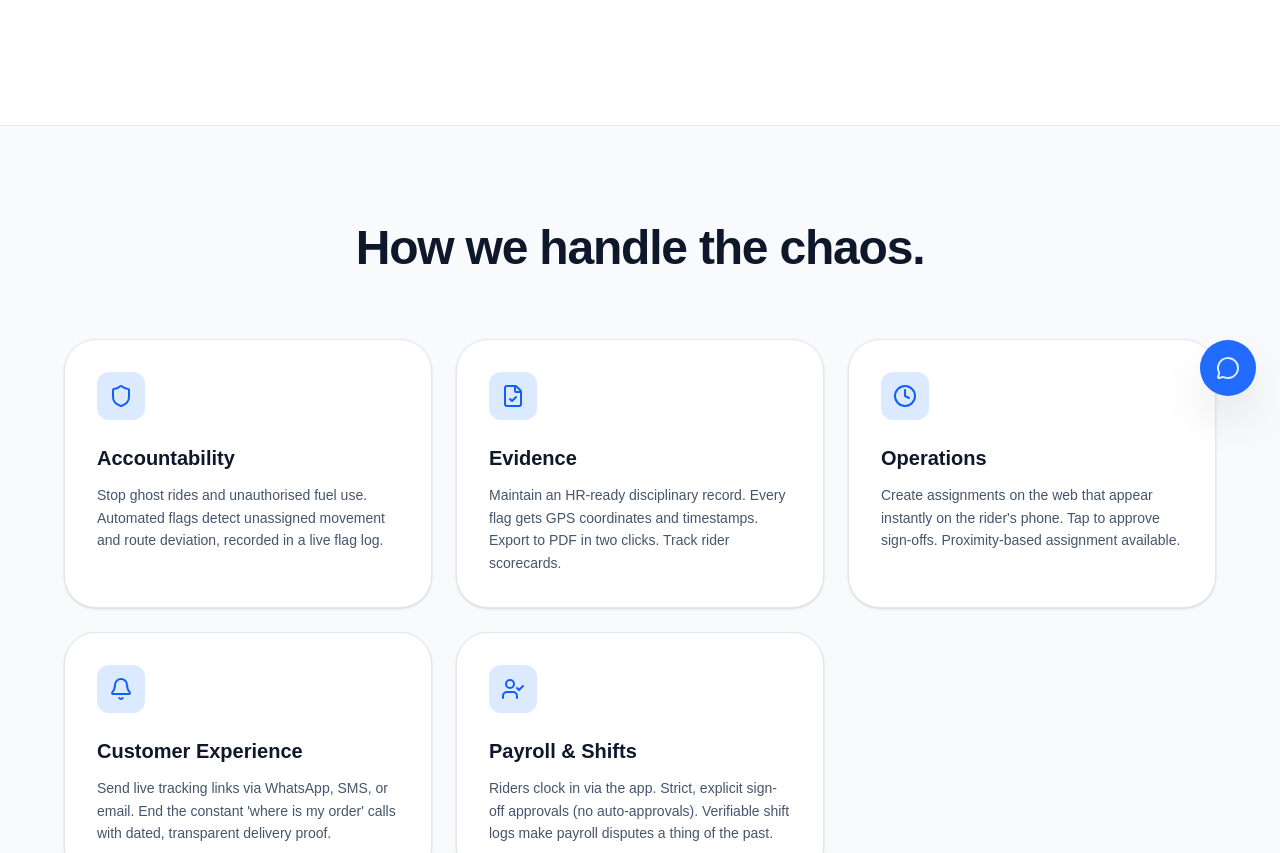
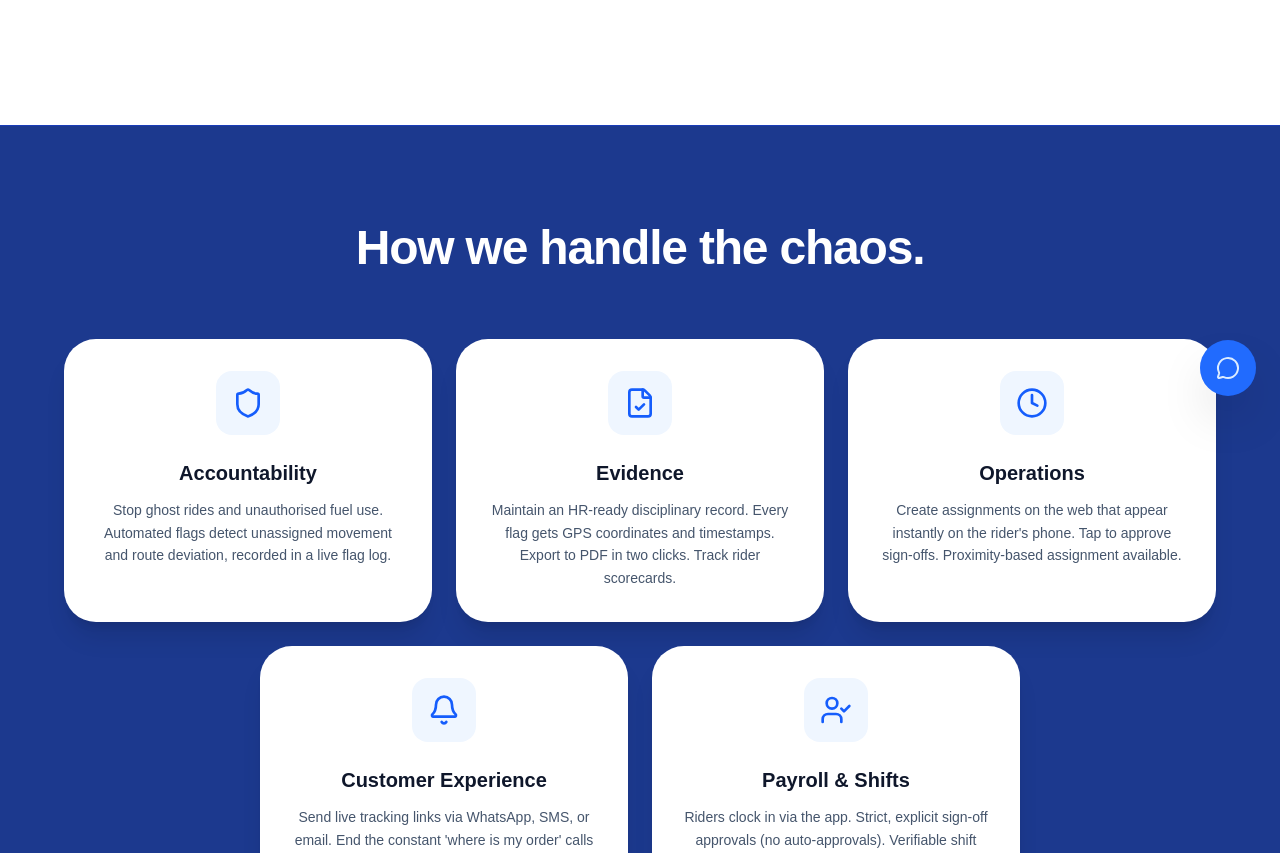
Before and after one commit to abrahamisaiah129/THRAXX, a Next.js app in the folder traxx-web/: page /solutions in a window 1280 px wide. Shown: the part 380-1233 px from the top of the page. Built offline with nearby package versions, Linux system fonts and the light colour scheme.

Commit message:
style: center chaos cards and update section to blue background

```diff
--- a/traxx-web/src/app/solutions/page.tsx
+++ b/traxx-web/src/app/solutions/page.tsx
@@ -55,18 +55,18 @@ export default function SolutionsPage() {
       </section>
 
       {/* 2. PROBLEM TABS (CARDS) */}
-      <section className="py-24 px-6 bg-slate-50 dark:bg-slate-900/30 border-y border-slate-200 dark:border-slate-800">
+      <section className="py-24 px-6 bg-blue-900 border-y border-blue-800">
         <div className="max-w-6xl mx-auto">
           <div className="text-center mb-16">
-            <h2 className="text-4xl md:text-5xl font-extrabold tracking-tight mb-6 leading-[1.1] text-slate-900 dark:text-white max-w-3xl mx-auto">How we handle the chaos.</h2>
+            <h2 className="text-4xl md:text-5xl font-extrabold tracking-tight mb-6 leading-[1.1] text-white max-w-3xl mx-auto">How we handle the chaos.</h2>
           </div>
-          <div className="grid md:grid-cols-2 lg:grid-cols-3 gap-6">
+          <div className="flex flex-wrap justify-center gap-6">
             {problems.map((prob, i) => (
-              <div key={i} className="bg-white dark:bg-slate-950 p-8 rounded-[2rem] border border-slate-200 dark:border-slate-800 shadow-sm hover:border-blue-500/50 transition-colors">
-                <div className="w-12 h-12 bg-blue-100 dark:bg-blue-900/40 rounded-xl flex items-center justify-center text-blue-600 mb-6">
-                  <prob.icon className="w-6 h-6" />
+              <div key={i} className="w-full md:w-[calc(50%-0.75rem)] lg:w-[calc(33.333%-1rem)] bg-white dark:bg-[#020817] p-8 rounded-[2rem] shadow-xl hover:shadow-2xl transition-all flex flex-col items-center text-center">
+                <div className="w-16 h-16 bg-blue-50 dark:bg-blue-900/30 rounded-2xl flex items-center justify-center text-blue-600 dark:text-blue-400 mb-6">
+                  <prob.icon className="w-8 h-8" />
                 </div>
-                <h3 className="text-xl font-bold mb-3">{prob.title}</h3>
+                <h3 className="text-xl font-bold mb-3 text-slate-900 dark:text-white">{prob.title}</h3>
                 <p className="text-slate-600 dark:text-slate-400 text-sm leading-relaxed">{prob.desc}</p>
               </div>
             ))}
```
